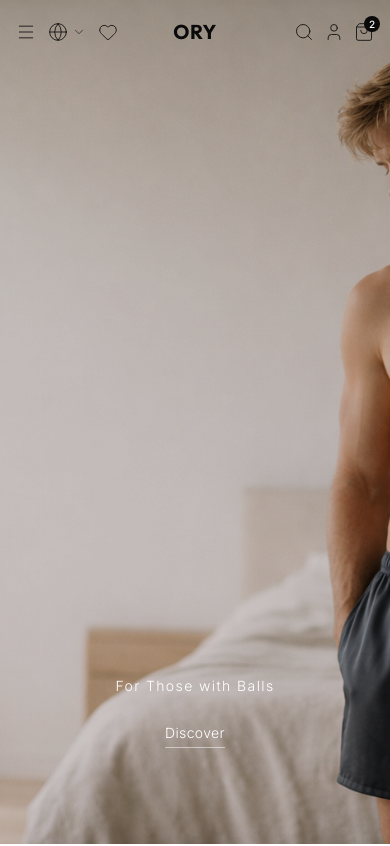
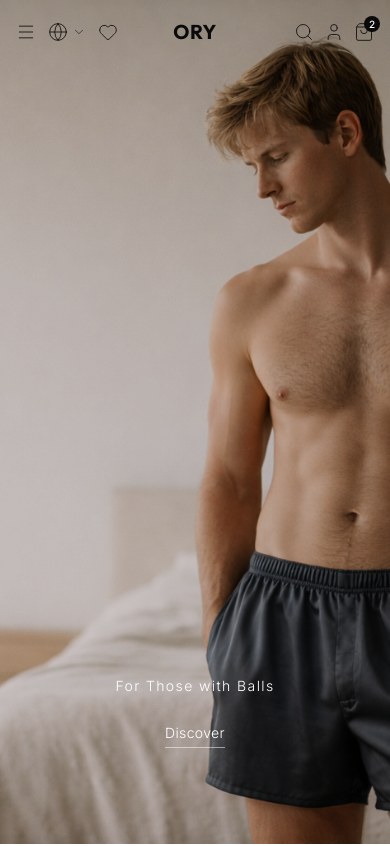
Before and after one commit to Awwyy1/ORY-V0, a Next.js app: page / in a window 390 px wide. Shown: the top 846 px of the page. Built offline with nearby package versions, Linux system fonts and the light colour scheme.

Commit message:
feat: shift background right on mobile view
Adjust mobile background position to center model better.

```diff
--- a/components/hero.tsx
+++ b/components/hero.tsx
@@ -7,7 +7,7 @@ export function Hero() {
     <section className="relative h-screen w-full overflow-hidden">
       {/* Background Image/Video Placeholder */}
       <div
-        className="absolute inset-0 bg-cover bg-center bg-no-repeat"
+        className="absolute inset-0 bg-cover bg-no-repeat bg-[position:65%_center] md:bg-center"
         style={{
           backgroundImage: `url('/images/hero.png')`,
         }}
```
